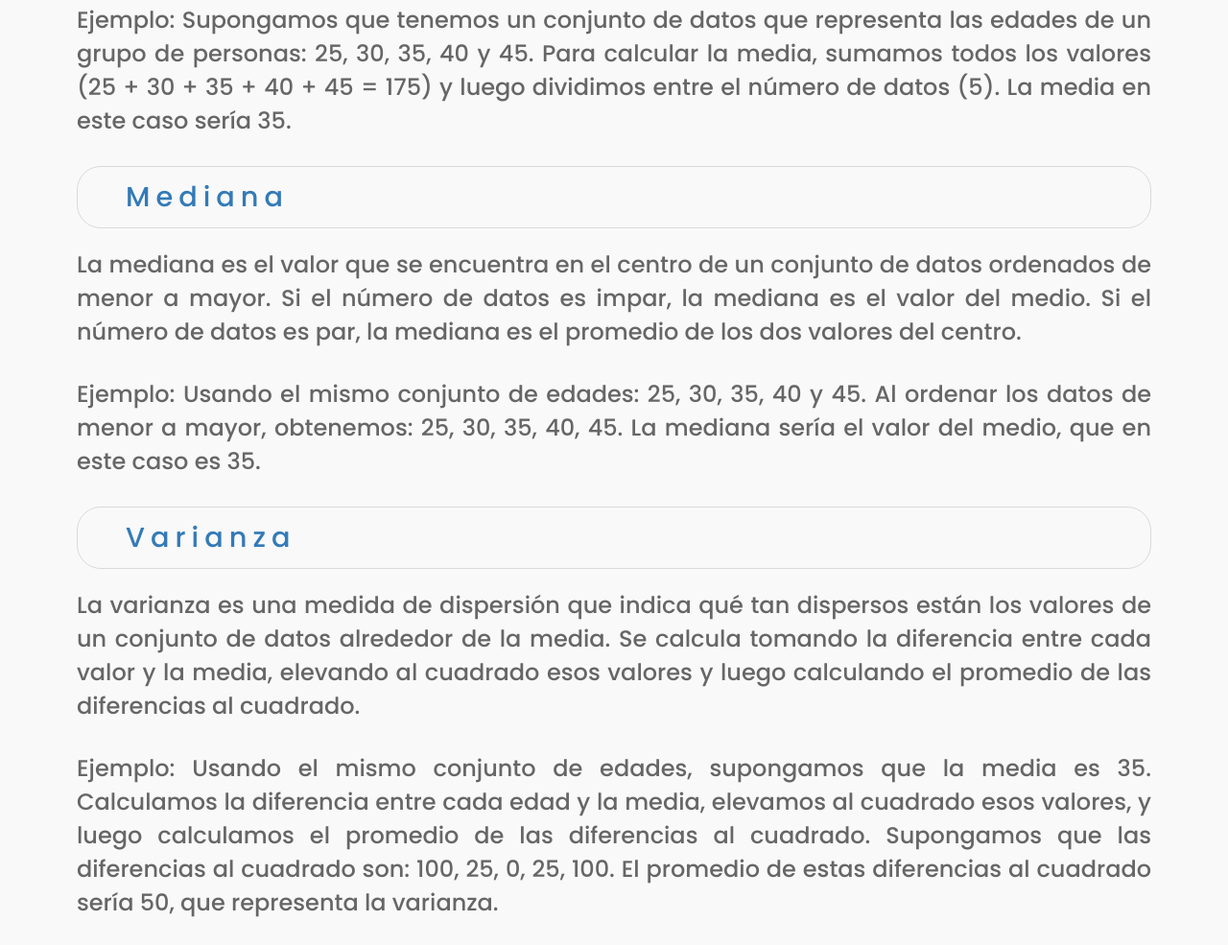
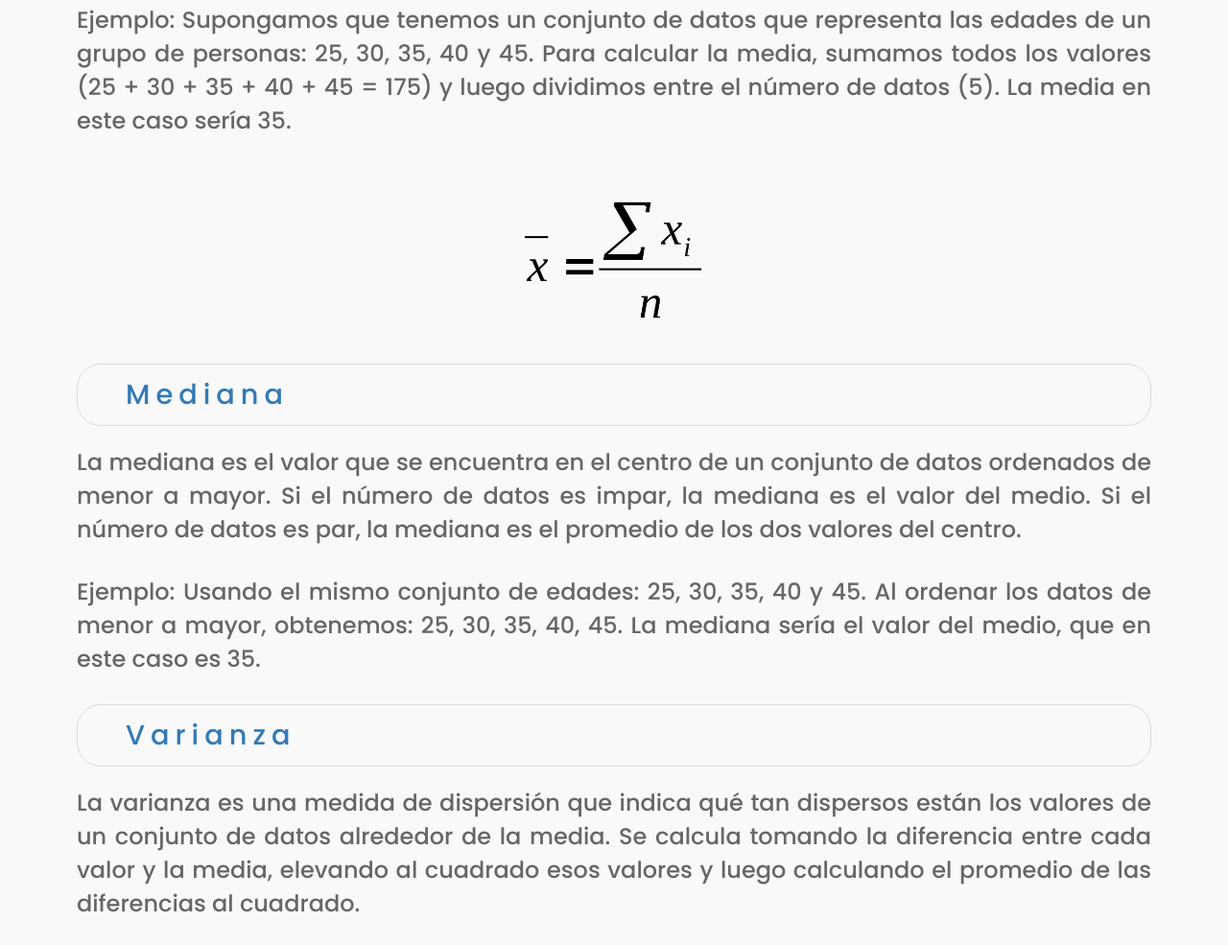
Before and after one commit to Filiberto-Castro/Pagina_web-Estadistica, a plain HTML site: page index.html in a window 1280 px wide. Shown: the part 6088-7073 px from the top of the page at 96% size. Drawn offline with nearby package versions, Linux system fonts and the light colour scheme; a web font is replaced by a local one.

Commit message:
agregando formula de la media

```diff
--- a/index.html
+++ b/index.html
@@ -146,6 +146,7 @@
     <h2 class="subtema">Media</h2>
     <p class="contenido">La media es una medida estadística que representa el valor promedio de un conjunto de datos. Se calcula sumando todos los valores y dividiendo la suma total entre el número de datos.</p>
     <p class="contenido"><span>Ejemplo:</span> Supongamos que tenemos un conjunto de datos que representa las edades de un grupo de personas: 25, 30, 35, 40 y 45. Para calcular la media, sumamos todos los valores (25 + 30 + 35 + 40 + 45 = 175) y luego dividimos entre el número de datos (5). La media en este caso sería 35.</p>
+    <img class="formulas" src="/src/media.gif" alt="">
     <h2 class="subtema">Mediana</h2>
     <p class="contenido">La mediana es el valor que se encuentra en el centro de un conjunto de datos ordenados de menor a mayor. Si el número de datos es impar, la mediana es el valor del medio. Si el número de datos es par, la mediana es el promedio de los dos valores del centro.</p>
     <p class="contenido"><span>Ejemplo:</span> Usando el mismo conjunto de edades: 25, 30, 35, 40 y 45. Al ordenar los datos de menor a mayor, obtenemos: 25, 30, 35, 40, 45. La mediana sería el valor del medio, que en este caso es 35.</p>
--- a/script.js
+++ b/script.js
@@ -22,7 +22,7 @@ function mostrarTexto() {
 
     contador++;
 
-    setTimeout(mostrarTexto, 100); // Puedes ajustar el tiempo según tu preferencia
+    setTimeout(mostrarTexto, 100);
   }
 }
 
--- a/style.css
+++ b/style.css
@@ -349,6 +349,11 @@ p {
   color: #666;
 }
 
+.formulas{
+  width: 200px;
+  margin: 30px;
+}
+
 iframe{
   border-radius: 25px;
   margin: 20px;
```
Also changed, not shown: src/media.gif (added).
